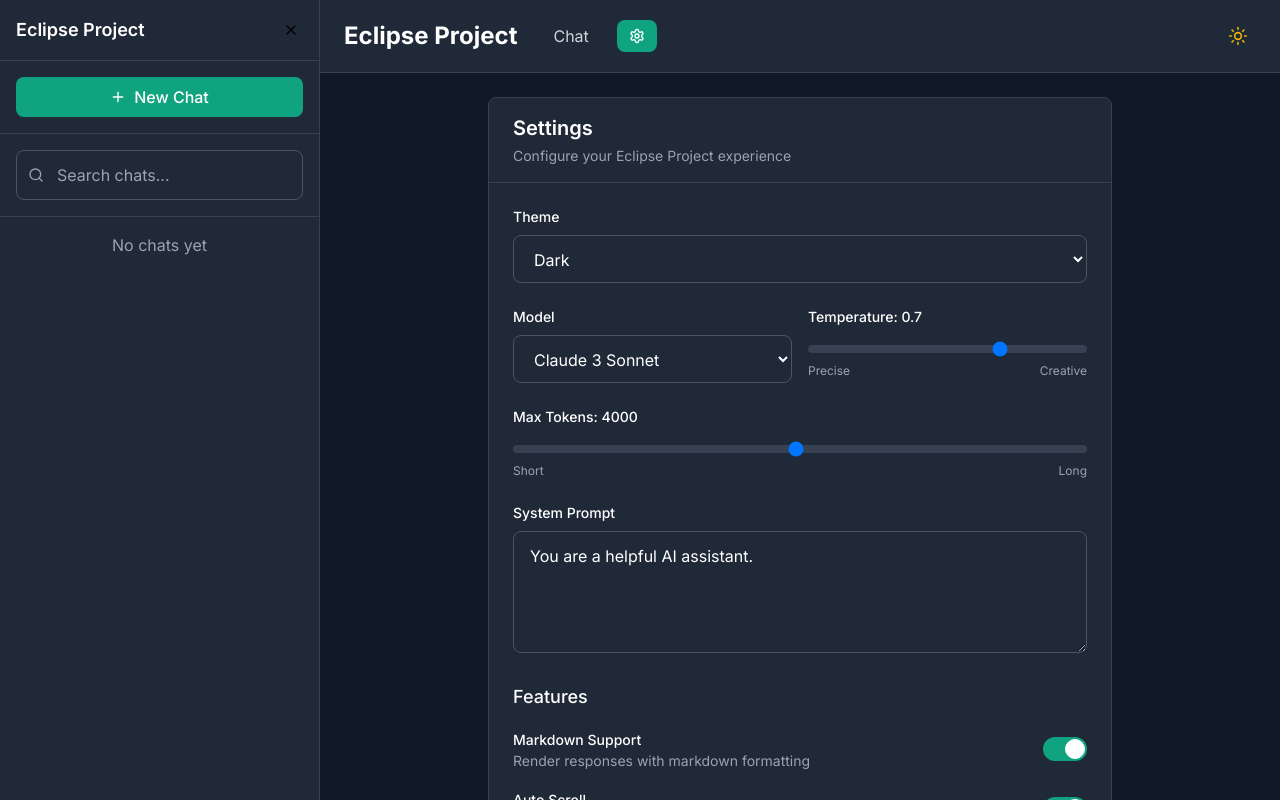
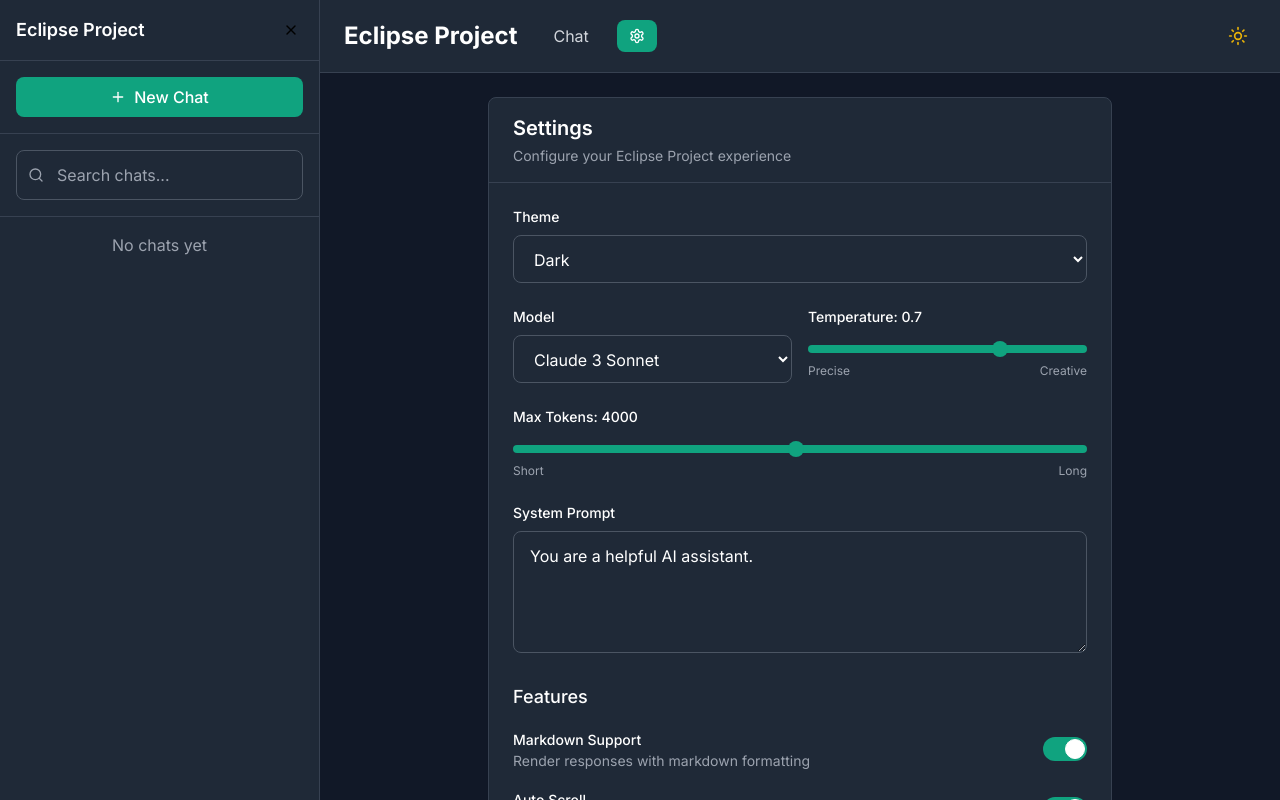
Before and after one commit to GardentOfGarden/Lua-claude, a React (Vite) app: page /settings in a window 1280 px wide. Built offline with nearby package versions, Linux system fonts and the light colour scheme.

Commit message:
Update index.css

```diff
--- a/src/index.css
+++ b/src/index.css
@@ -10,6 +10,12 @@
 
   body {
     @apply bg-white dark:bg-gray-900 transition-colors duration-200;
+    margin: 0;
+    padding: 0;
+  }
+
+  #root {
+    @apply h-screen;
   }
 }
 
@@ -51,3 +57,16 @@
 ::-webkit-scrollbar-thumb:hover {
   @apply bg-gray-500 dark:bg-gray-500;
 }
+
+/* Slider styles */
+.slider {
+  background: linear-gradient(to right, #10A37F, #10A37F);
+}
+
+.slider::-webkit-slider-thumb {
+  @apply appearance-none w-4 h-4 bg-claude-green rounded-full cursor-pointer;
+}
+
+.slider::-moz-range-thumb {
+  @apply w-4 h-4 bg-claude-green rounded-full cursor-pointer border-0;
+}
```
